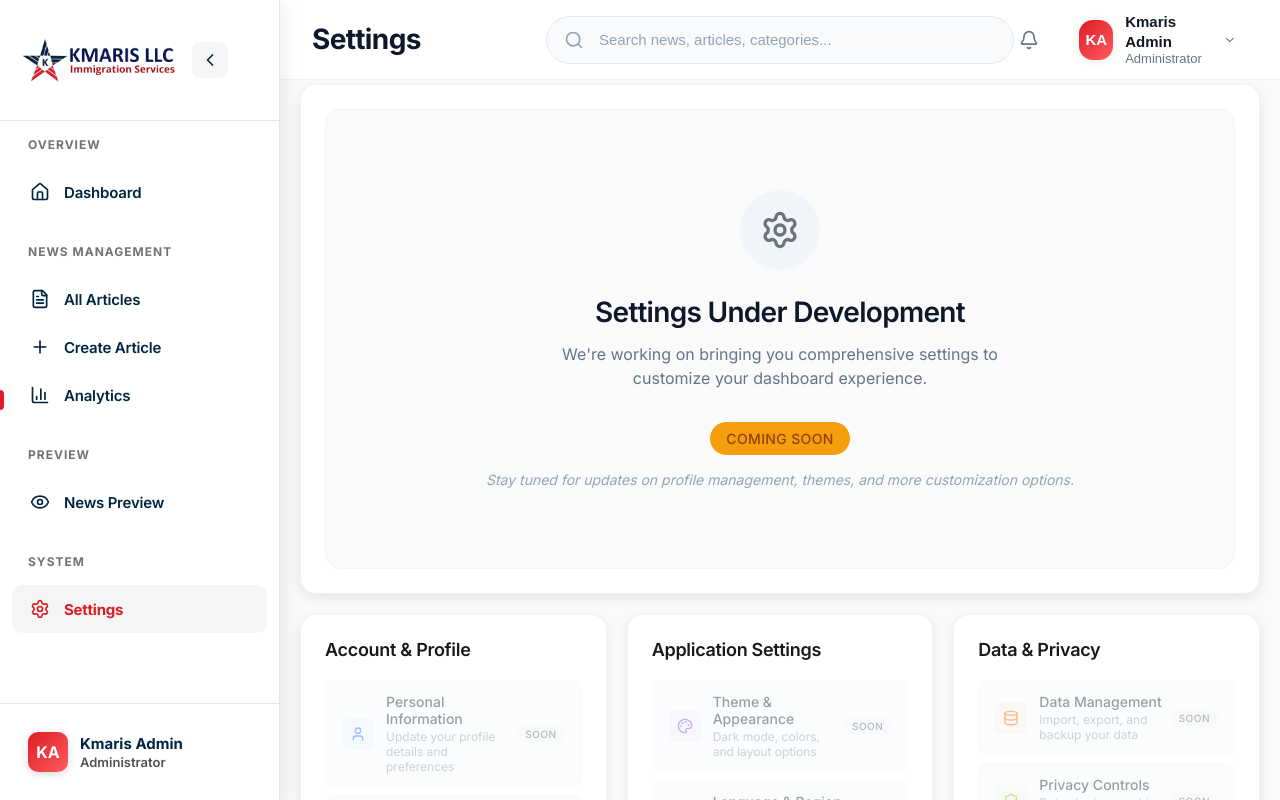
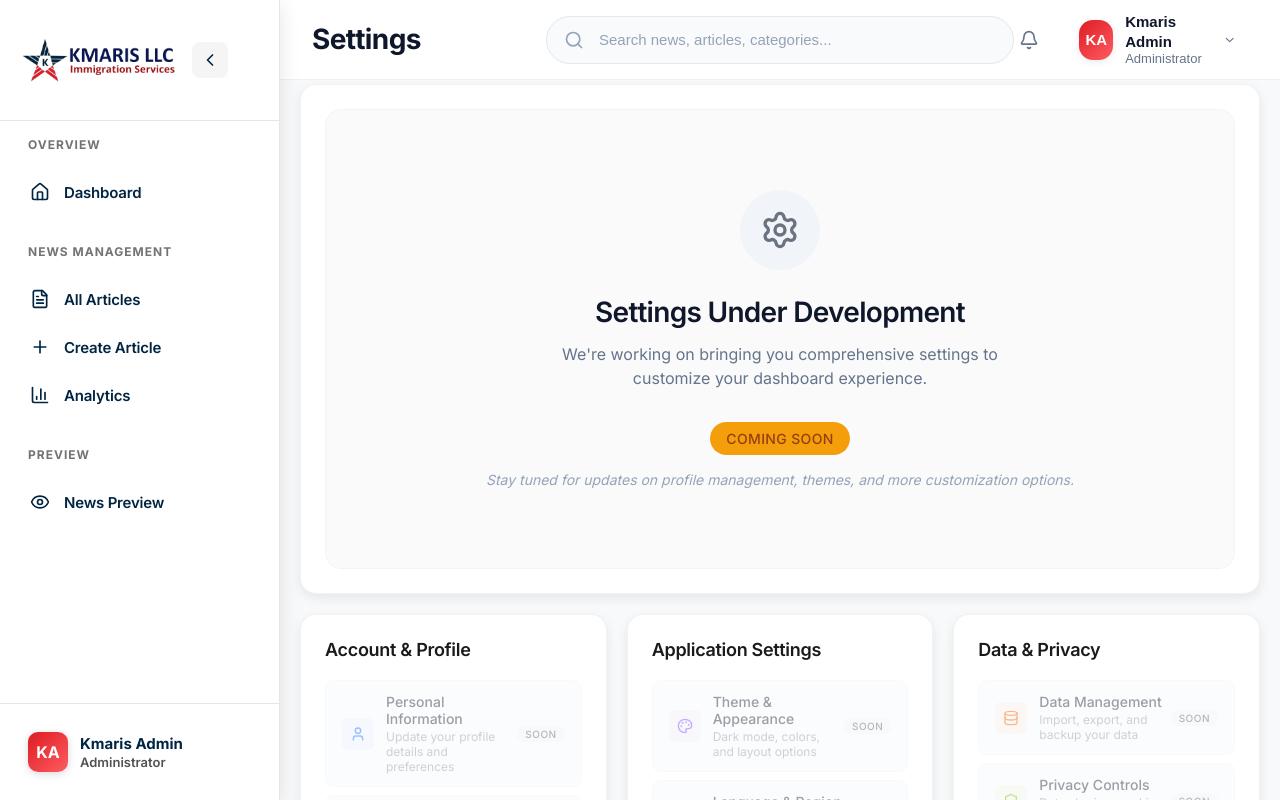
Before and after one commit to Guheil/kmaris-news-dashboard, a Next.js app: page /news-dashboard/settings in a window 1280 px wide. Shown: the top 800 px of the page. Built offline with nearby package versions, Linux system fonts and the light colour scheme; sample sign-in values are in the browser's storage.

Commit message:
style(settings): removed the settings in sidebar

```diff
--- a/src/app/news-dashboard/settings/Settings.tsx
+++ b/src/app/news-dashboard/settings/Settings.tsx
@@ -188,17 +188,6 @@ export const SettingsDashboard: FC<SettingsDashboardProps> = ({
               },
             ],
           },
-          {
-            title: "System",
-            items: [
-              {
-                icon: <Settings size={20} />,
-                text: "Settings",
-                href: "/news-dashboard/settings",
-                active: true,
-              },
-            ],
-          },
         ]}
         userName="Kmaris Admin"
         userRole="Administrator"
--- a/src/components/ArticleCard/elements.tsx
+++ b/src/components/ArticleCard/elements.tsx
@@ -143,7 +143,7 @@ export const ListItemRoot = styled(Link)(({ theme }) => ({
   display: 'flex',
   gap: '16px',
   paddingTop: '3rem',
-  paddingBottom: '1.5rem',
+  paddingBottom: '3.5rem',
   borderBottom: `1px solid ${theme.palette.divider}`,
   '&:last-of-type': {
     borderBottom: 'none',
```
